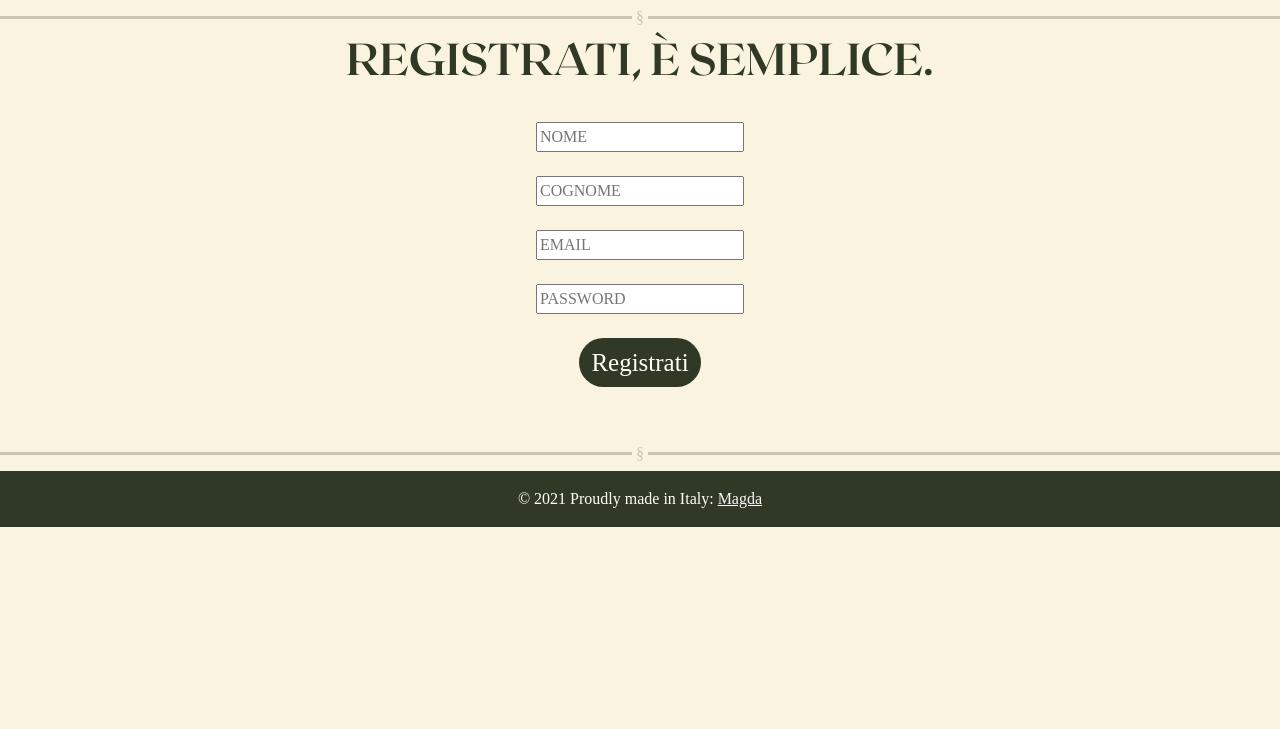
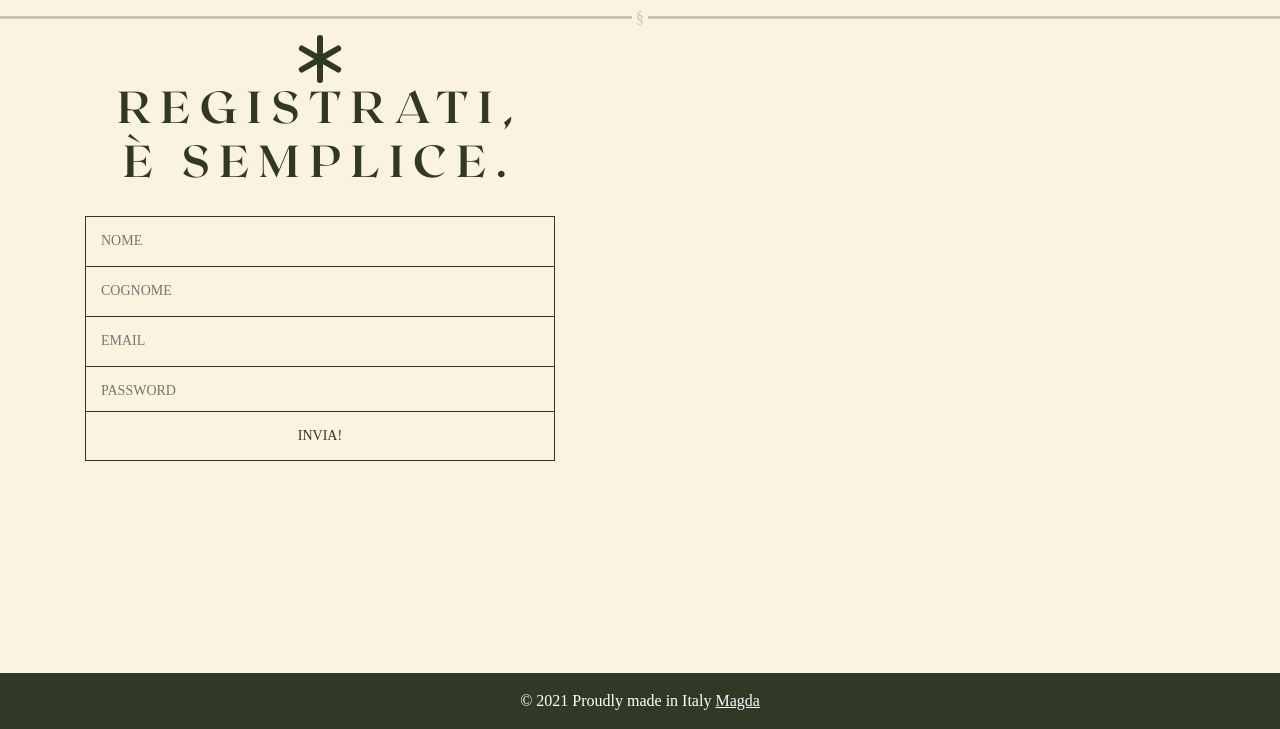
Before and after one commit to lucarep/magda, a PHP site: page /registrati.html in a window 1280 px wide. Shown: the part 71-800 px from the top of the page. Run offline with PHP 8.4, Linux system fonts and the light colour scheme; some web fonts are replaced.

Commit message:
miglioramenti vari

```diff
--- a/registrati.html
+++ b/registrati.html
@@ -1,18 +1,24 @@
 <!doctype html>
 <html lang="it">
+
 <head>
   <meta charset="utf-8">
   <title> Magda </title>
   <meta name="viewport" content="width=device-width, initial-scale=1">
-        <link href="https://cdn.jsdelivr.net/npm/bootstrap@5.0.0-beta3/dist/css/bootstrap.min.css" rel="stylesheet" integrity="sha384-eOJMYsd53ii+scO/bJGFsiCZc+5NDVN2yr8+0RDqr0Ql0h+rP48ckxlpbzKgwra6" crossorigin="anonymous">
+  <link href="https://cdn.jsdelivr.net/npm/bootstrap@5.0.0-beta3/dist/css/bootstrap.min.css" rel="stylesheet"
+    integrity="sha384-eOJMYsd53ii+scO/bJGFsiCZc+5NDVN2yr8+0RDqr0Ql0h+rP48ckxlpbzKgwra6" crossorigin="anonymous">
   <link href="style.css" rel="stylesheet" type="text/css">
-        <script src="https://cdn.jsdelivr.net/npm/bootstrap@5.0.0-beta3/dist/js/bootstrap.bundle.min.js" integrity="sha384-JEW9xMcG8R+pH31jmWH6WWP0WintQrMb4s7ZOdauHnUtxwoG2vI5DkLtS3qm9Ekf" crossorigin="anonymous"></script>
+  <script src="https://cdn.jsdelivr.net/npm/bootstrap@5.0.0-beta3/dist/js/bootstrap.bundle.min.js"
+    integrity="sha384-JEW9xMcG8R+pH31jmWH6WWP0WintQrMb4s7ZOdauHnUtxwoG2vI5DkLtS3qm9Ekf"
+    crossorigin="anonymous"></script>
 </head>
+
 <body>
   <nav class="navbar navbar-expand-lg navbar-dark">
     <div class="container-fluid">
-              <a class="navbar-brand" href="#">Magda</a>
-              <button class="navbar-toggler" type="button" data-bs-toggle="collapse" data-bs-target="#navbarNavAltMarkup" aria-controls="navbarNavAltMarkup" aria-expanded="false" aria-label="Toggle navigation">
+      <a class="navbar-brand" href="index.html">Magda</a>
+      <button class="navbar-toggler" type="button" data-bs-toggle="collapse" data-bs-target="#navbarNavAltMarkup"
+        aria-controls="navbarNavAltMarkup" aria-expanded="false" aria-label="Toggle navigation">
         <span class="navbar-toggler-icon"></span>
       </button>
       <div class="collapse navbar-collapse" id="navbarNavAltMarkup">
@@ -27,38 +33,37 @@
     </div>
   </nav>
   <hr>
-        <div class="container-fluid" style="background-color: #faf3e0; color: #303926;">
+  <div class="container-fluid" style="color: #303926;">
     <div class="row">
-                <h1 class="text-center">Registrati, è semplice.</h1>
-            <div class="container-sm" style="background-color: #faf3e0; color: #303926;">
-                <div class="row">
+      <div class="col-sm" style="text-align: center;">
+        <svg xmlns="http://www.w3.org/2000/svg" width="48" height="48" fill="currentColor" class="bi bi-asterisk"
+          viewBox="0 0 16 16">
+          <path
+            d="M8 0a1 1 0 0 1 1 1v5.268l4.562-2.634a1 1 0 1 1 1 1.732L10 8l4.562 2.634a1 1 0 1 1-1 1.732L9 9.732V15a1 1 0 1 1-2 0V9.732l-4.562 2.634a1 1 0 1 1-1-1.732L6 8 1.438 5.366a1 1 0 0 1 1-1.732L7 6.268V1a1 1 0 0 1 1-1z" />
+        </svg> <br>
+        <h1 class="text-center" style="letter-spacing: 10px;">Registrati, <br> è semplice.</h1>
         <form id="formRegistrati">
-                        <input id="nome" type="text" placeholder="NOME" required>
+          <input id="nomeR" type="text" placeholder="NOME" required>
           <br>
+          <input id="cognomeR" type="text" placeholder="COGNOME" required>
           <br>
-                        <input id="cognome" type="text" placeholder="COGNOME" required>
+          <input id="emailR" type="email" placeholder="EMAIL" required>
           <br>
+          <input id="passwordR" type="password" placeholder="PASSWORD" required>
           <br>
-                        <input id="email" type="email" placeholder="EMAIL" required>
-                        <br>
-                        <br>
-                        <input id="password" type="password" placeholder="PASSWORD" required>
-                        <br>
-                        <br>
-                        <button type="submit" class="btn btn-xxl btn-primary mb-4" style="font-size: 25px">Registrati</button>
+          <input id="submitR" type="submit" value="INVIA!">
         </form>
+      </div>
+      <div class="col-sm">
+        <!--  INSERIRE IMMAGINE QUI CON CLASSE img-fluid-->
       </div>
     </div>
   </div>
-       </div>
-<hr>
 
-        <div class="text-center p-3" style="background-color:#303926; color: white;">
-            © 2021 Proudly made in Italy:
+  <div class="text-center p-3 fixed-bottom" style="background-color:#303926; color: white;">
+    © 2021 Proudly made in Italy
     <a class="text-light" href="index.html">Magda</a>
   </div>
+</body>
 
-
-
-</body>
 </html>
--- a/style.css
+++ b/style.css
@@ -114,14 +114,14 @@ li {
 }
 
 .carousel-caption {
-    background-color: #c9c0b9 !important;
-    color: #303926;
+    /*background-color: #c9c0b9 !important;*/
+    color: white;
     border-radius: 25px;
 }
 
 #quote {
-   border: 5px;
-   text-align: center;
+    border: 5px;
+    text-align: center;
 }
 
 #output {
@@ -319,25 +319,162 @@ p.pAU {
     max-height: 400px;
 }
 
-
 /**********************
         LOGIN
 **********************/
 
-#formLogin{
-    position: relative ;
+#formLogin {
+    position: relative;
     margin: 25px 0 25px 0;
     text-align: center;
     letter-spacing: 10px;
+}
+
+#emailL {
+    font-size: 0.875em;
+    width: 470px;
+    height: 50px;
+    padding: 0px 15px 0px 15px;
+    background: transparent;
+    outline: none;
+    color: #303926;
+    border: solid 1px #303926;
+    border-bottom: none;
+}
+
+#emailL:hover {
+    background: #303926;
+    color: #e2dedb;
+}
+
+#passwordL {
+    font-size: 0.875em;
+    width: 470px;
+    height: 50px;
+    padding: 0px 15px 0px 15px;
+    background: transparent;
+    outline: none;
+    color: #303926;
+    border: solid 1px #303926;
+    border-bottom: none;
+}
+
+#passwordL:hover {
+    background: #303926;
+    color: #e2dedb;
+}
+
+#submitL {
+    font-size: 0.875em;
+    width: 470px;
+    height: 50px;
+    padding: 0px 15px 0px 15px;
+    margin: -5px 0px 0px 0px;
+    background: transparent;
+    outline: none;
+    cursor: pointer;
+    color: #303926;
+    border: solid 1px #303926;
+}
+
+#submitL:hover {
+    background: #303926;
+    color: #e2dedb;
 }
 
 /**********************
        REGISTRATI
 **********************/
 
-#formRegistrati{
-    position: relative ;
+#formRegistrati {
+    position: relative;
     margin: 25px 0 25px 0;
     text-align: center;
     letter-spacing: 10px;
 }
+
+#nomeR {
+    font-size: 0.875em;
+    width: 470px;
+    height: 50px;
+    padding: 0px 15px 0px 15px;
+    background: transparent;
+    outline: none;
+    color: #303926;
+    border: solid 1px #303926;
+    border-bottom: none;
+}
+
+#nomeR:hover {
+    background: #303926;
+    color: #e2dedb;
+}
+
+#cognomeR {
+    font-size: 0.875em;
+    width: 470px;
+    height: 50px;
+    padding: 0px 15px 0px 15px;
+    background: transparent;
+    outline: none;
+    color: #303926;
+    border: solid 1px #303926;
+    border-bottom: none;
+}
+
+#cognomeR:hover {
+    background: #303926;
+    color: #e2dedb;
+}
+
+#emailR {
+    font-size: 0.875em;
+    width: 470px;
+    height: 50px;
+    padding: 0px 15px 0px 15px;
+    background: transparent;
+    outline: none;
+    color: #303926;
+    border: solid 1px #303926;
+    border-bottom: none;
+}
+
+#emailR:hover {
+    background: #303926;
+    color: #e2dedb;
+}
+
+#passwordR {
+    font-size: 0.875em;
+    width: 470px;
+    height: 50px;
+    padding: 0px 15px 0px 15px;
+    background: transparent;
+    outline: none;
+    color: #303926;
+    border: solid 1px #303926;
+    border-bottom: none;
+}
+
+#passwordR:hover {
+    background: #303926;
+    color: #e2dedb;
+}
+
+#submitR {
+    font-size: 0.875em;
+    width: 470px;
+    height: 50px;
+    padding: 0px 15px 0px 15px;
+    margin: -5px 0px 0px 0px;
+    background: transparent;
+    outline: none;
+    cursor: pointer;
+    color: #303926;
+    border: solid 1px #303926;
+}
+
+#submitR:hover {
+    background: #303926;
+    color: #e2dedb;
+}
```
Also changed, not shown: contattaci.php (+15 -13 lines), index.html (+63 -41 lines), login.html (+29 -18 lines), pictures/pexels-dominika-roseclay-912413-removebg-preview.png (added). Lines whose indentation alone changed are shown as unchanged.
